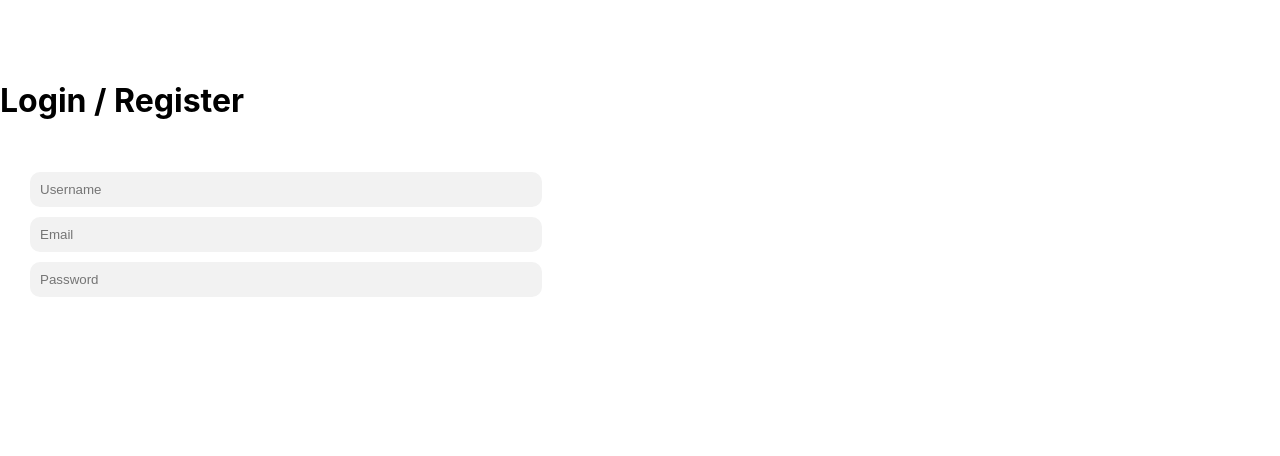
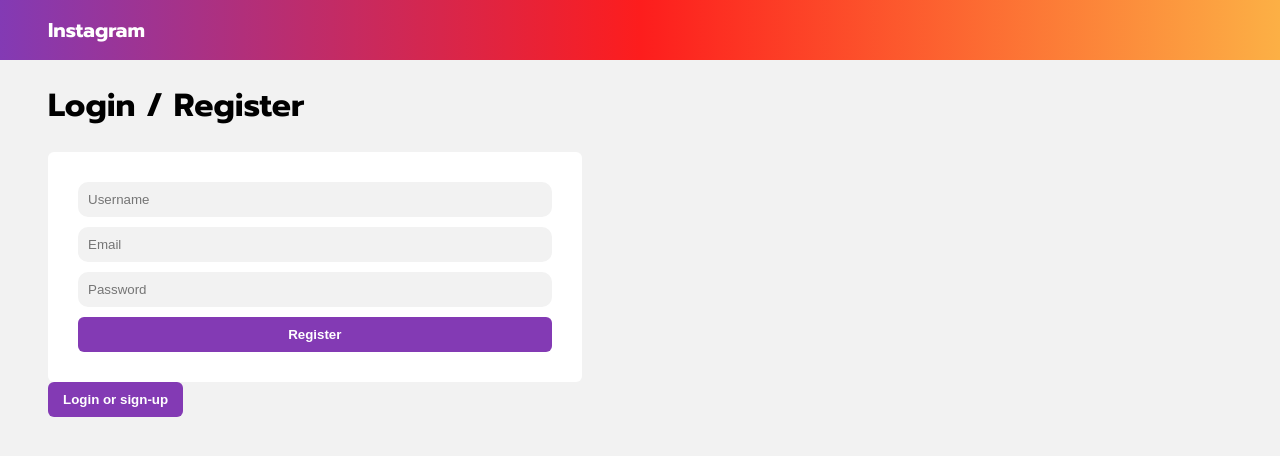
Before and after one commit to clarkenewsh/react-full-stack, a React (Create React App) app: page /home in a window 1280 px wide. Shown: the top 456 px of the page. Built offline with nearby package versions, Linux system fonts and the light colour scheme.

Commit message:
Universal styling added

```diff
--- a/src/App.css
+++ b/src/App.css
@@ -1,3 +1,37 @@
-.App {
-  text-align: center;
+@import url('https://fonts.googleapis.com/css2?family=Prompt:wght@300;400;500;700&display=swap');
+
+/* Layout styles / universal */
+
+body {
+  margin: 0;
+  font-family: 'Prompt', sans-serif;
+  -webkit-font-smoothing: antialiased;
+  -moz-osx-font-smoothing: grayscale;
+  background-repeat: no-repeat;
+  min-height: 100vh;
+  background: #f2f2f2;
 }
+
+.wrapper {
+  max-width: 74em;
+  margin: 0 auto;
+  /* display: flex; */
+  /* flex-direction: column; */
+  width: 97%;
+  /* justify-content: center; */
+}
+
+h1, h2 {
+  color: black;
+}
+
+header {
+  background: rgb(131,58,180);
+  background: linear-gradient(90deg, rgba(131,58,180,1) 0%, rgba(253,29,29,1) 50%, rgba(252,176,69,1) 100%);
+}
+
+button {
+  background-color: #833ab4;
+  font-weight: 700;
+  cursor: pointer;
+}
```
